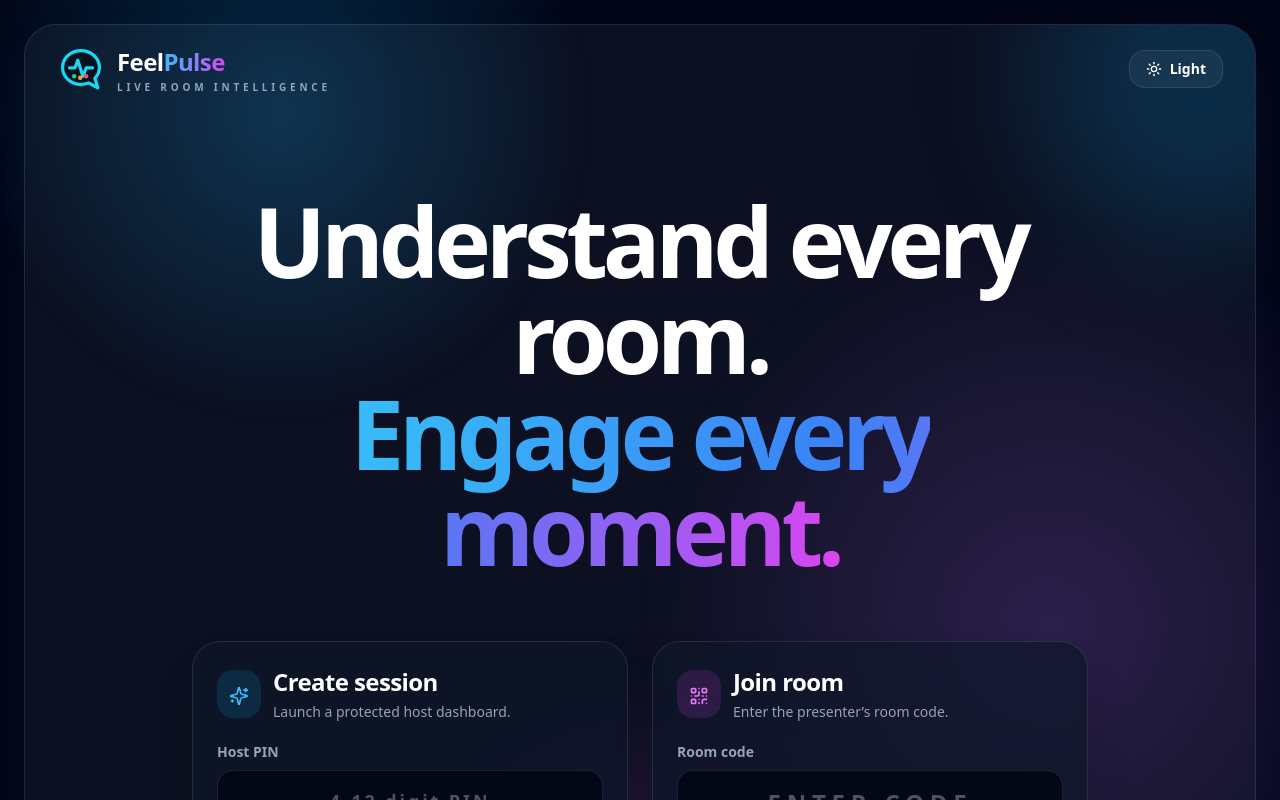
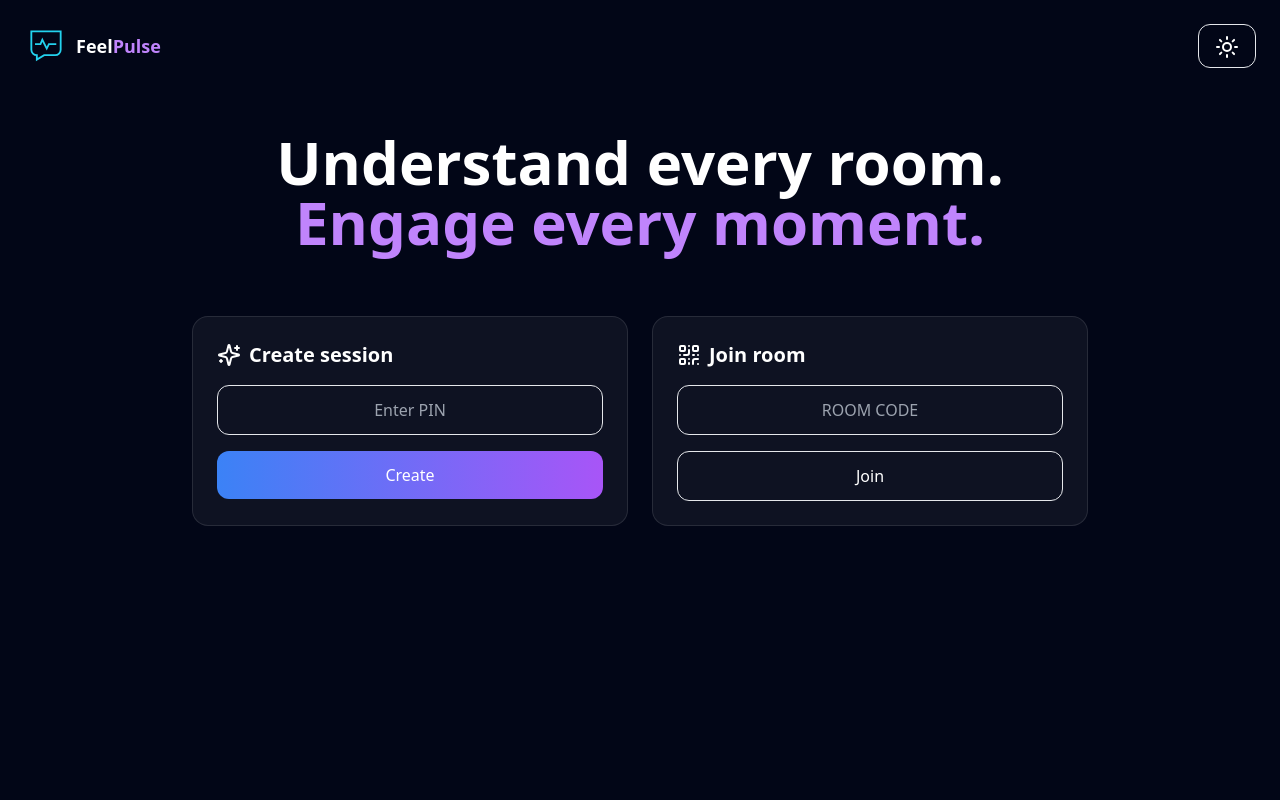
Before and after one commit to techie24-svg/Live-Room-Intelligence, a Next.js app: page / in a window 1280 px wide. Shown: the top 800 px of the page. Built offline with nearby package versions, Linux system fonts and the light colour scheme.

Commit message:
Update page.jsx

```diff
--- a/app/page.jsx
+++ b/app/page.jsx
@@ -2,62 +2,34 @@
 
 import { useState } from "react";
 import { useRouter } from "next/navigation";
-import {
-  ArrowRight,
-  Moon,
-  QrCode,
-  Sparkles,
-  Sun,
-} from "lucide-react";
+import { ArrowRight, Moon, QrCode, Sparkles, Sun } from "lucide-react";
 
-function FeelPulseLogo({ size = 48 }) {
+function FeelPulseLogo({ size = 44 }) {
   return (
-    <div className="flex items-center gap-3">
+    <div className="flex items-center gap-2">
       <svg width={size} height={size} viewBox="0 0 120 120" fill="none">
         <defs>
-          <linearGradient id="fp-ring-home" x1="18" y1="14" x2="104" y2="108">
-            <stop stopColor="#16d9f5" />
-            <stop offset="0.48" stopColor="#2f7cff" />
-            <stop offset="1" stopColor="#b13df6" />
-          </linearGradient>
-          <linearGradient id="fp-pulse-home" x1="30" y1="50" x2="88" y2="50">
+          <linearGradient id="g" x1="0" y1="0" x2="120" y2="120">
             <stop stopColor="#22d3ee" />
-            <stop offset="1" stopColor="#d8f3ff" />
+            <stop offset="1" stopColor="#a855f7" />
           </linearGradient>
         </defs>
 
         <path
-          d="M60 14C34.6 14 14 32.9 14 56.2c0 23.4 20.6 42.3 46 42.3 6.8 0 13.2-1.3 18.9-3.8l23.1 12.1-7.4-23.6c7.1-7.3 11.4-16.7 11.4-27C106 32.9 85.4 14 60 14Z"
-          stroke="url(#fp-ring-home)"
-          strokeWidth="8"
-          strokeLinecap="round"
-          strokeLinejoin="round"
-          fill="#07111f"
+          d="M20 20h80v50a15 15 0 0 1-15 15H55l-20 12v-12H35a15 15 0 0 1-15-15V20z"
+          stroke="url(#g)"
+          strokeWidth="5"
         />
 
         <path
-          d="M31 57H45L52 38L65 78L73 57H89"
-          stroke="url(#fp-pulse-home)"
-          strokeWidth="8"
-          strokeLinecap="round"
-          strokeLinejoin="round"
+          d="M30 55h15l5-12 12 24 6-12h20"
+          stroke="url(#g)"
+          strokeWidth="5"
         />
-
-        <circle cx="43" cy="78" r="5.5" fill="#21d07a" />
-        <circle cx="58" cy="82" r="5.5" fill="#f5aa28" />
-        <circle cx="73" cy="78" r="5.5" fill="#ff4965" />
       </svg>
 
-      <div className="leading-none">
-        <div className="text-2xl font-black tracking-tight text-white">
-          Feel
-          <span className="bg-gradient-to-r from-sky-400 to-fuchsia-500 bg-clip-text text-transparent">
-            Pulse
-          </span>
-        </div>
-        <div className="mt-1 text-[10px] font-semibold uppercase tracking-[0.38em] text-slate-400">
-          Live Room Intelligence
-        </div>
+      <div className="font-bold text-lg">
+        Feel<span className="text-purple-400">Pulse</span>
       </div>
     </div>
   );
@@ -66,7 +38,7 @@ function FeelPulseLogo({ size = 48 }) {
 function makeRoomCode() {
   const chars = "ABCDEFGHJKLMNPQRSTUVWXYZ23456789";
   let code = "";
-  for (let i = 0; i < 6; i += 1) {
+  for (let i = 0; i < 6; i++) {
     code += chars[Math.floor(Math.random() * chars.length)];
   }
   return code;
@@ -76,54 +48,45 @@ function cleanRoomCode(value) {
   return String(value || "")
     .trim()
     .toUpperCase()
-    .replace(/[^A-Z0-9-]/g, "")
-    .slice(0, 32);
+    .replace(/[^A-Z0-9]/g, "");
 }
 
 export default function Home() {
   const router = useRouter();
 
   const [joinCode, setJoinCode] = useState("");
-  const [hostPinInput, setHostPinInput] = useState("");
+  const [hostPin, setHostPin] = useState("");
   const [creating, setCreating] = useState(false);
   const [joining, setJoining] = useState(false);
   const [error, setError] = useState("");
   const [light, setLight] = useState(false);
 
   async function createSession() {
-    const hostPin = hostPinInput.trim();
-
     if (!/^\d{4,12}$/.test(hostPin)) {
-      setError("Set a host PIN using 4 to 12 numbers.");
+      setError("Enter 4–12 digit PIN");
       return;
     }
 
     setCreating(true);
     setError("");
 
-    for (let attempt = 0; attempt < 5; attempt += 1) {
     const roomCode = makeRoomCode();
 
     const res = await fetch("/api/rooms", {
       method: "POST",
-        headers: { "Content-Type": "application/json" },
+      headers: {
+        "Content-Type": "application/json",
+      },
       body: JSON.stringify({ roomCode, hostPin }),
     });
 
     if (res.ok) {
-        const data = await res.json();
-
-        if (typeof window !== "undefined") {
-          localStorage.setItem(`hostPin:${roomCode}`, data.hostPin || hostPin);
+      localStorage.setItem(`hostPin:${roomCode}`, hostPin);
+      router.push(`/presenter/${roomCode}`);
+    } else {
+      setError("Failed to create session");
+      setCreating(false);
     }
-
-        router.push(`/presenter/${roomCode}`);
-        return;
-      }
-    }
-
-    setError("Could not create a unique session. Please try again.");
-    setCreating(false);
   }
 
   async function joinSession(e) {
@@ -131,166 +94,109 @@ export default function Home() {
     setJoining(true);
     setError("");
 
-    const roomCode = cleanRoomCode(joinCode);
+    const code = cleanRoomCode(joinCode);
 
-    if (!roomCode) {
-      setError("Enter a room code.");
+    if (!code) {
+      setError("Enter a valid code");
       setJoining(false);
       return;
     }
 
-    const res = await fetch(`/api/rooms?roomCode=${encodeURIComponent(roomCode)}`, {
-      cache: "no-store",
-    });
+    const res = await fetch(`/api/rooms?roomCode=${code}`);
 
     if (!res.ok) {
-      setError("That session code was not found. Check the presenter screen and try again.");
+      setError("Room not found");
       setJoining(false);
       return;
     }
 
-    router.push(`/room/${roomCode}`);
+    router.push(`/room/${code}`);
   }
 
-  const theme = light ? "bg-slate-50 text-slate-950" : "bg-[#020617] text-white";
-  const shell = light
-    ? "border-slate-200 bg-white/90 shadow-2xl shadow-slate-200/70"
-    : "border-white/10 bg-white/[0.045] shadow-2xl shadow-blue-950/30";
+  const theme = light
+    ? "bg-white text-black"
+    : "bg-[#020617] text-white";
+
   const card = light
-    ? "border-slate-200 bg-white shadow-lg shadow-slate-200/60"
-    : "border-white/10 bg-slate-900/70 shadow-2xl shadow-black/20";
-  const soft = light ? "text-slate-500" : "text-slate-400";
+    ? "bg-white border border-gray-200"
+    : "bg-white/5 border border-white/10";
 
   return (
-    <main className={`min-h-screen overflow-hidden px-4 py-5 transition-colors duration-500 md:px-6 md:py-6 ${theme}`}>
-      <div
-        className={`pointer-events-none fixed inset-0 ${
-          light
-            ? "bg-[radial-gradient(circle_at_22%_14%,rgba(14,165,233,0.16),transparent_24%),radial-gradient(circle_at_84%_72%,rgba(168,85,247,0.16),transparent_32%)]"
-            : "bg-[radial-gradient(circle_at_22%_14%,rgba(14,165,233,0.24),transparent_26%),radial-gradient(circle_at_82%_78%,rgba(168,85,247,0.20),transparent_34%)]"
-        }`}
-      />
-
-      <section className={`relative mx-auto min-h-[calc(100vh-48px)] max-w-7xl overflow-hidden rounded-[2rem] border ${shell}`}>
-        <div className="absolute right-0 top-0 h-80 w-80 translate-x-1/3 -translate-y-1/3 rounded-full bg-sky-500/20 blur-3xl" />
-        <div className="absolute bottom-0 left-1/2 h-96 w-96 -translate-x-1/2 translate-y-1/3 rounded-full bg-fuchsia-500/10 blur-3xl" />
-
-        <nav className="relative z-10 flex items-center justify-between gap-4 px-5 py-5 md:px-8">
-          <FeelPulseLogo size={48} />
+    <main className={`min-h-screen px-6 py-6 ${theme}`}>
+      {/* NAV */}
+      <div className="flex justify-between items-center mb-16">
+        <FeelPulseLogo />
 
         <button
-            type="button"
-            onClick={() => setLight((v) => !v)}
-            className={`inline-flex items-center gap-2 rounded-2xl border px-4 py-2 text-sm font-bold transition hover:-translate-y-0.5 ${
-              light
-                ? "border-slate-200 bg-white text-slate-800"
-                : "border-white/10 bg-white/5 text-white hover:bg-white/10"
-            }`}
+          onClick={() => setLight(!light)}
+          className="px-4 py-2 rounded-xl border"
         >
-            {light ? <Moon className="h-4 w-4" /> : <Sun className="h-4 w-4" />}
-            {light ? "Dark" : "Light"}
+          {light ? <Moon /> : <Sun />}
         </button>
-        </nav>
+      </div>
 
-        <div className="relative z-10 mx-auto flex max-w-5xl flex-col items-center px-5 pb-12 pt-16 text-center md:px-8 md:pb-16 md:pt-20">
-          <div className="animate-[fadeIn_0.7s_ease-out]">
-            <h1 className="mx-auto max-w-5xl text-balance text-5xl font-black tracking-[-0.055em] md:text-7xl lg:text-8xl">
+      {/* HERO */}
+      <div className="text-center max-w-3xl mx-auto">
+        <h1 className="text-4xl md:text-5xl lg:text-6xl font-semibold leading-tight">
           Understand every room.
           <br />
-              <span className="bg-gradient-to-r from-sky-400 via-blue-500 to-fuchsia-500 bg-clip-text text-transparent">
+          <span className="text-purple-400">
             Engage every moment.
           </span>
         </h1>
       </div>
 
-          <div className="mt-16 grid w-full max-w-4xl gap-6 md:grid-cols-2">
-            <div className={`group rounded-[1.75rem] border p-6 text-left transition duration-300 hover:-translate-y-1 hover:shadow-2xl ${card}`}>
-              <div className="mb-5 flex items-center gap-3">
-                <div className="rounded-2xl bg-sky-500/15 p-3">
-                  <Sparkles className="h-5 w-5 text-sky-400" />
-                </div>
-                <div>
-                  <h2 className="text-2xl font-black tracking-tight">Create session</h2>
-                  <p className={`mt-1 text-sm ${soft}`}>Launch a protected host dashboard.</p>
-                </div>
+      {/* ACTION CARDS */}
+      <div className="mt-16 grid md:grid-cols-2 gap-6 max-w-4xl mx-auto">
+
+        {/* CREATE */}
+        <div className={`p-6 rounded-2xl ${card}`}>
+          <div className="flex items-center gap-2 mb-4">
+            <Sparkles />
+            <h2 className="text-xl font-semibold">Create session</h2>
           </div>
 
-              <label className={`mb-2 block text-sm font-bold ${soft}`}>Host PIN</label>
           <input
-                value={hostPinInput}
-                onChange={(e) => setHostPinInput(e.target.value.replace(/\D/g, "").slice(0, 12))}
-                placeholder="4-12 digit PIN"
-                inputMode="numeric"
-                className={`w-full rounded-2xl border p-4 text-center text-lg font-black tracking-[0.16em] outline-none transition focus:border-sky-400 ${
-                  light
-                    ? "border-slate-200 bg-slate-50 text-slate-950 placeholder:text-slate-400"
-                    : "border-white/10 bg-[#030816] text-white placeholder:text-slate-600"
-                }`}
+            placeholder="Enter PIN"
+            value={hostPin}
+            onChange={(e) => setHostPin(e.target.value)}
+            className="w-full p-3 rounded-xl bg-transparent border mb-4 text-center"
           />
 
           <button
             onClick={createSession}
-                disabled={creating}
-                className="mt-5 flex w-full items-center justify-center gap-2 rounded-2xl bg-gradient-to-r from-sky-500 via-blue-500 to-fuchsia-500 px-5 py-4 font-black text-white transition duration-300 hover:scale-[1.015] disabled:opacity-60"
+            className="w-full bg-gradient-to-r from-blue-500 to-purple-500 py-3 rounded-xl"
           >
-                {creating ? "Creating..." : "Create session"}
-                <ArrowRight className="h-5 w-5 transition group-hover:translate-x-1" />
+            {creating ? "Creating..." : "Create"}
           </button>
         </div>
 
-            <form
-              onSubmit={joinSession}
-              className={`group rounded-[1.75rem] border p-6 text-left transition duration-300 hover:-translate-y-1 hover:shadow-2xl ${card}`}
-            >
-              <div className="mb-5 flex items-center gap-3">
-                <div className="rounded-2xl bg-fuchsia-500/15 p-3">
-                  <QrCode className="h-5 w-5 text-fuchsia-400" />
-                </div>
-                <div>
-                  <h2 className="text-2xl font-black tracking-tight">Join room</h2>
-                  <p className={`mt-1 text-sm ${soft}`}>Enter the presenter’s room code.</p>
-                </div>
+        {/* JOIN */}
+        <form onSubmit={joinSession} className={`p-6 rounded-2xl ${card}`}>
+          <div className="flex items-center gap-2 mb-4">
+            <QrCode />
+            <h2 className="text-xl font-semibold">Join room</h2>
           </div>
 
-              <label className={`mb-2 block text-sm font-bold ${soft}`}>Room code</label>
           <input
+            placeholder="ROOM CODE"
             value={joinCode}
-                onChange={(e) => setJoinCode(e.target.value.toUpperCase())}
-                placeholder="ENTER CODE"
-                className={`w-full rounded-2xl border p-4 text-center text-2xl font-black uppercase tracking-[0.24em] outline-none transition focus:border-fuchsia-400 ${
-                  light
-                    ? "border-slate-200 bg-slate-50 text-slate-950 placeholder:text-slate-400"
-                    : "border-white/10 bg-[#030816] text-white placeholder:text-slate-600"
-                }`}
+            onChange={(e) => setJoinCode(e.target.value)}
+            className="w-full p-3 rounded-xl bg-transparent border mb-4 text-center"
           />
 
-              <button className="mt-5 flex w-full items-center justify-center gap-2 rounded-2xl border border-fuchsia-400/70 px-5 py-4 font-black transition duration-300 hover:scale-[1.015] hover:bg-fuchsia-500/10">
-                {joining ? "Joining..." : "Join as participant"}
-                <ArrowRight className="h-5 w-5 transition group-hover:translate-x-1" />
+          <button className="w-full border py-3 rounded-xl">
+            {joining ? "Joining..." : "Join"}
           </button>
         </form>
       </div>
 
+      {/* ERROR */}
       {error && (
-            <div className="mt-6 w-full max-w-4xl rounded-2xl border border-rose-400/30 bg-rose-500/10 p-4 text-left text-sm font-semibold text-rose-200">
+        <div className="text-center mt-6 text-red-400">
           {error}
         </div>
       )}
-        </div>
-
-        <style jsx>{`
-          @keyframes fadeIn {
-            from {
-              opacity: 0;
-              transform: translateY(14px);
-            }
-            to {
-              opacity: 1;
-              transform: translateY(0);
-            }
-          }
-        `}</style>
-      </section>
     </main>
   );
 }
```
Lines whose indentation alone changed are shown as unchanged.
